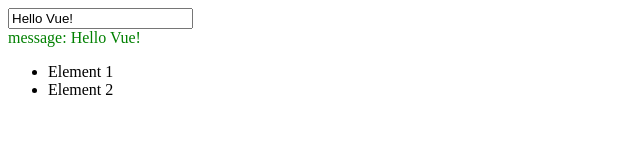
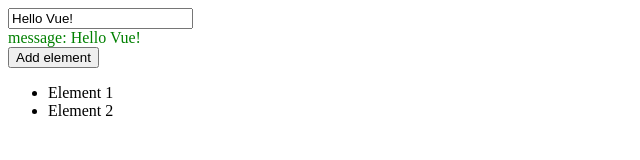
Before and after one commit to marcinru/vue-mag, a plain HTML site: page index.html in a window 1280 px wide. Shown: the whole page, without its empty margins (0-640 px from the left). Drawn offline with nearby package versions, Linux system fonts and the light colour scheme.

Commit message:
Add method addElement()

```diff
--- a/index.html
+++ b/index.html
@@ -16,6 +16,7 @@
         <div class="inactive" :class="{ active: inputIsBiggerThanTwo }">
             message: {{ hello }}
         </div>
+        <button :disabled="!inputIsBiggerThanTwo" @click="addElement">Add element</button>
         <ul>
             <li v-for="element in elements">
                 {{ element.txt }}
@@ -37,6 +38,11 @@
                 inputIsBiggerThanTwo() {
                     return this.hello.length > 2
                 }
+            },
+            methods: {
+                addElement() {
+                    this.elements.push({ txt: this.hello })
+                }
             }
         })
     </script>
```
